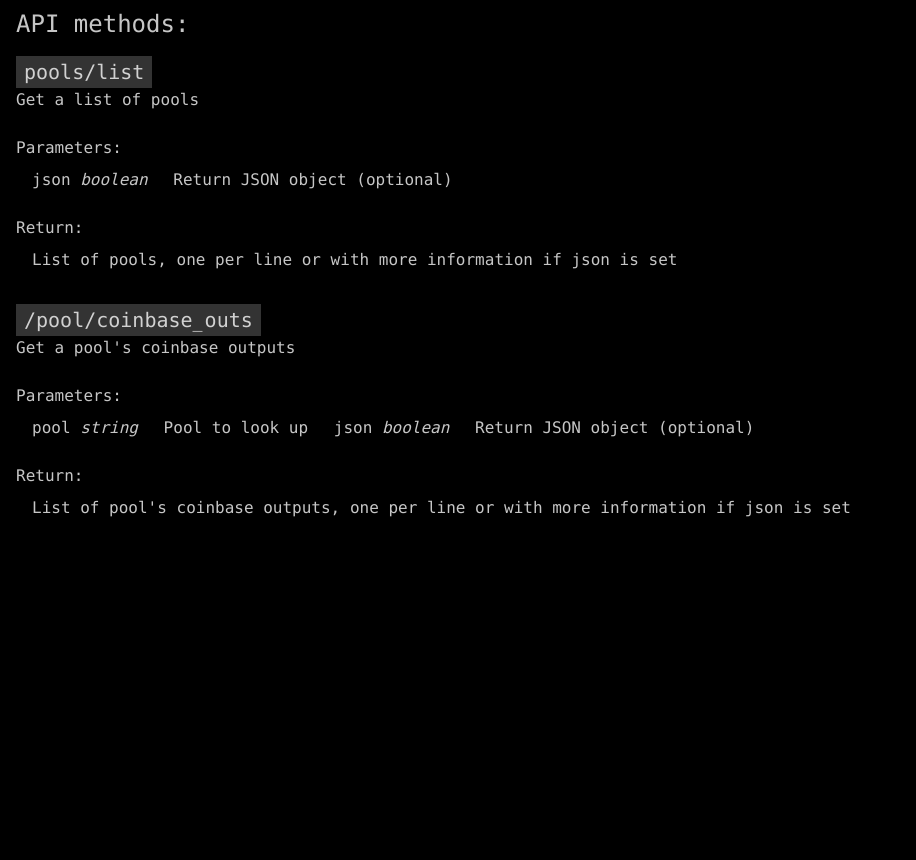
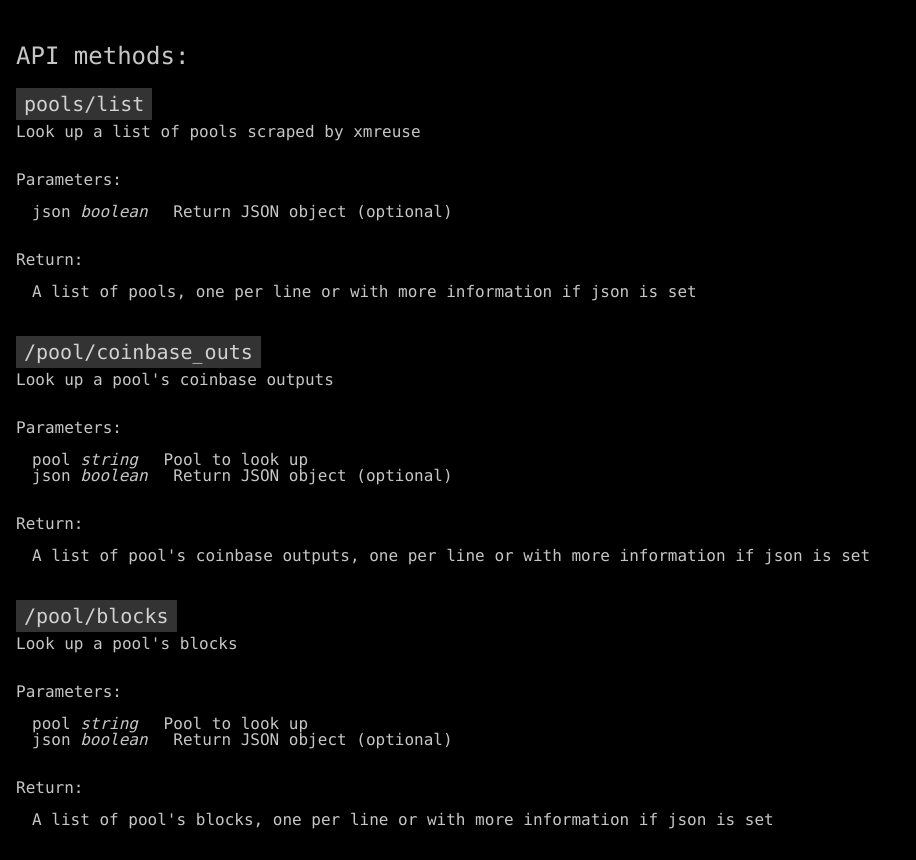
Before and after one commit to sneurlax/xmreuse-firebase, a plain HTML site: page www/public/index.html in a window 1280 px wide. Shown: the part 68-928 px from the top of the page, without its empty margins (0-916 px from the left). Before the commit the page ends 800 px from the top, so only its background shows below. Drawn offline with Linux system fonts and the light colour scheme; files whose address does not match are found by name.

Commit message:
/pool/blocks

```diff
--- a/www/public/index.html
+++ b/www/public/index.html
@@ -15,12 +15,14 @@
     <h1>xmreuse <a href="https://github.com/sneurlax/xmreuse"><img src="img/github.png"></a></h1>
     <p>use /api/<i>method</i></p>
     <br>
+    <br>
+    <br>
     <h2>API methods:</h2>
     <br>
     <dl>
       <dt><h3><tt>pools/list</tt></h3></dt>
       <dd>
-        <p>Get a list of pools</p>
+        <p>Look up a list of pools scraped by <tt>xmreuse</tt></p>
         <br>
         <br>
         <p>Parameters:</p>
@@ -31,7 +33,7 @@
         <br>
         <p>Return:</p>
         <dl>
-          <p>List of pools, one per line or with more information if <tt>json</tt> is set</p>
+          <p>A list of pools, one per line or with more information if <tt>json</tt> is set</p>
         </dl>
       </dd>
     </dl>
@@ -39,20 +41,43 @@
     <dl>
       <dt><h3><tt>/pool/coinbase_outs</tt></h3></dt>
       <dd>
-        <p>Get a pool's coinbase outputs</p>
+        <p>Look up a pool's coinbase outputs</p>
         <br>
         <br>
         <p>Parameters:</p>
         <dl>
           <dt><tt>pool</tt> <i>string</i></dt>
           <dd>Pool to look up</dd>
+          <br>
           <dt><tt>json</tt> <i>boolean</i></dt>
           <dd>Return JSON object (optional)</dd>
         </dl>
         <br>
         <p>Return:</p>
         <dl>
-          <p>List of pool's coinbase outputs, one per line or with more information if <tt>json</tt> is set</p>
+          <p>A list of pool's coinbase outputs, one per line or with more information if <tt>json</tt> is set</p>
+        </dl>
+      </dd>
+    </dl>
+    <br>
+    <dl>
+      <dt><h3><tt>/pool/blocks</tt></h3></dt>
+      <dd>
+        <p>Look up a pool's blocks</p>
+        <br>
+        <br>
+        <p>Parameters:</p>
+        <dl>
+          <dt><tt>pool</tt> <i>string</i></dt>
+          <dd>Pool to look up</dd>
+          <br>
+          <dt><tt>json</tt> <i>boolean</i></dt>
+          <dd>Return JSON object (optional)</dd>
+        </dl>
+        <br>
+        <p>Return:</p>
+        <dl>
+          <p>A list of pool's blocks, one per line or with more information if <tt>json</tt> is set</p>
         </dl>
       </dd>
     </dl>
```
Also changed, not shown: functions/index.js (+33 -3 lines), 1 other file.
